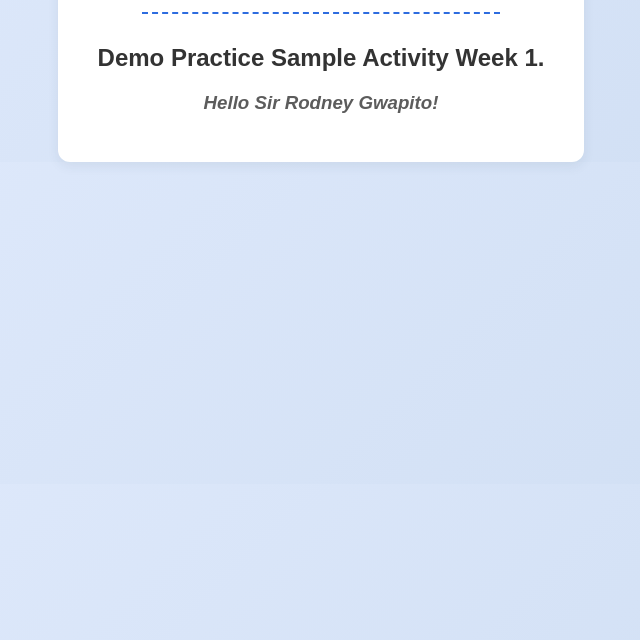
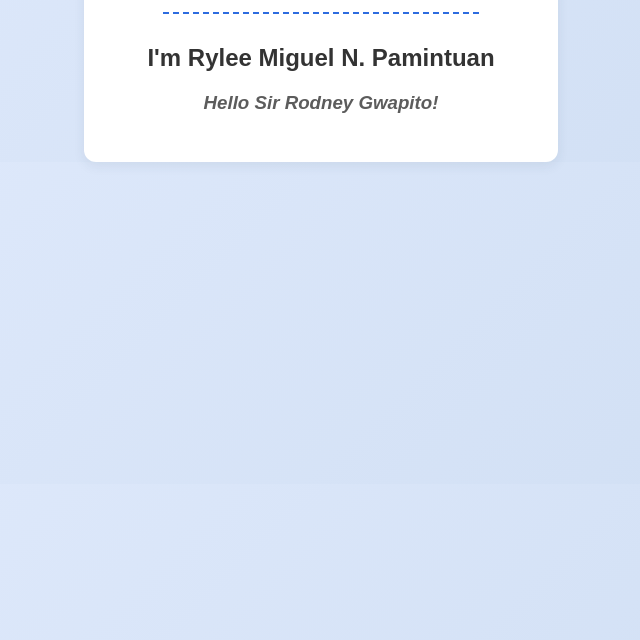
Before and after one commit to Leee0426/DashTwoActivity, a plain HTML site: page index.html in a window 1280 px wide. Shown: the part 160-800 px from the top of the page, without its empty margins (319-959 px from the left). Drawn offline with Linux system fonts and the light colour scheme.

Commit message:
Add files via upload

```diff
--- a/index.html
+++ b/index.html
@@ -69,7 +69,7 @@
     <div class="card">
         <h1>HELLO UNIVERSE!</h1>
         <div class="divider"></div>
-        <h2>Demo Practice Sample Activity Week 1.</h2>
+        <h2>I'm Rylee Miguel N. Pamintuan</h2>
         <h3>Hello Sir Rodney Gwapito!</h3>
 
 
```
